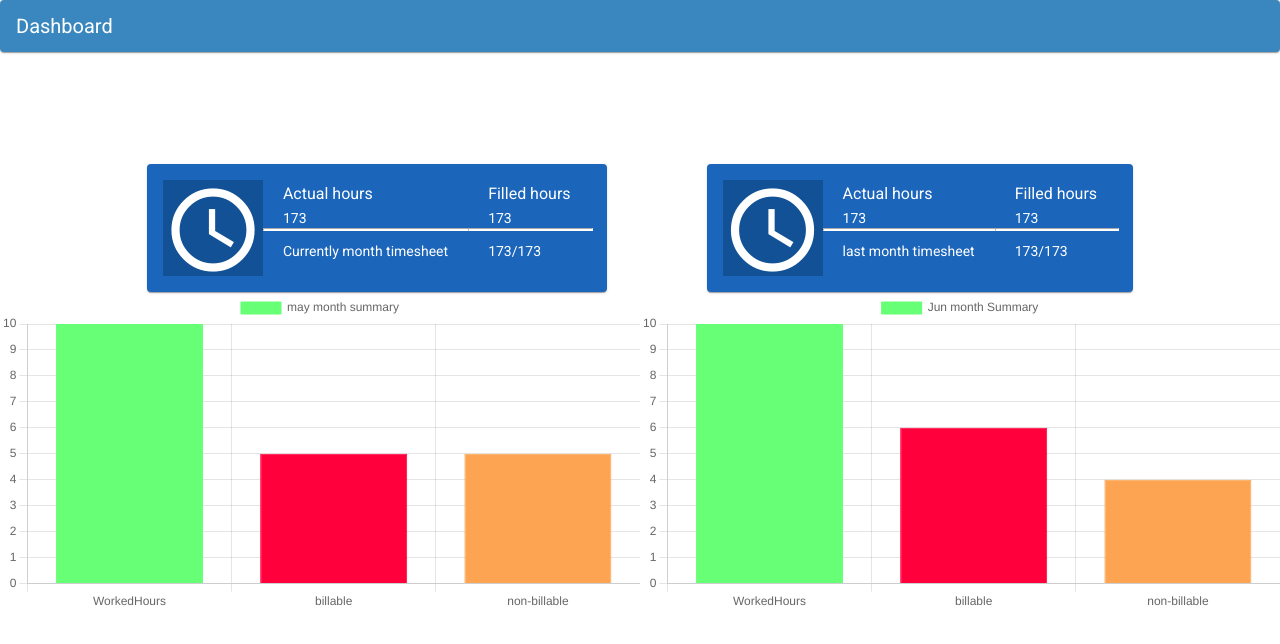
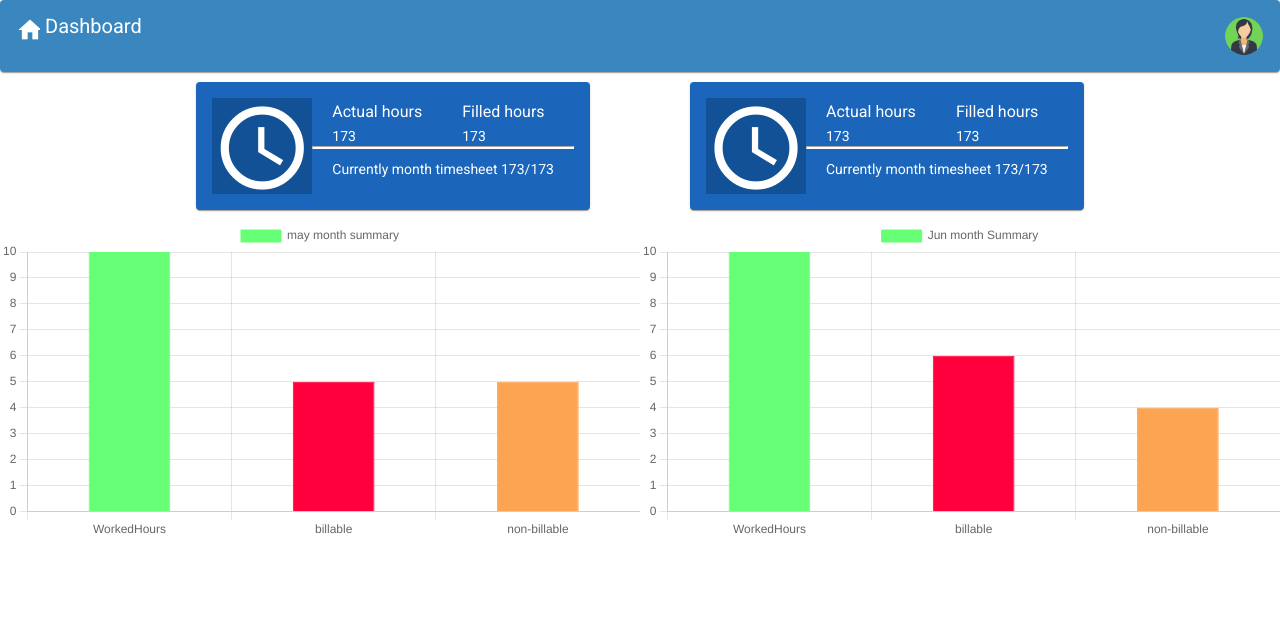
Before and after one commit to agiratech-nikkel/angular-training, an Angular app: page /dashBoard in a window 1280 px wide. Shown: the top 644 px of the page. Built offline with nearby package versions, Linux system fonts and the light colour scheme.

Commit message:
Angular training

```diff
--- a/src/app/dash-bord/dash-bord.component.html
+++ b/src/app/dash-bord/dash-bord.component.html
@@ -1,26 +1,36 @@
 <div>
     <div class="header">
-        <mat-card class="navbar">Dashboard</mat-card>
+        <mat-card class="navbar" fxLayout="row">
+            <div fxLayout="row">
+                <mat-icon class="homeIcon">home</mat-icon><span class="titel">Dashboard</span>
+            </div>
+            <div fxFlex="100" fxLayoutAlign="end">
+                <img class="img" src="../../assets/1657790548138.png" />
+            </div>
+        </mat-card>
     </div>
     <div>
-        <div class="card" fxLayout="row" fxLayoutAlign="center end" fxLayoutGap="100px">
+        <div class="card"  fxLayout.lt-sm="column" fxLayoutGap.lt-sm="10px" fxLayoutGap.lt-md="2px"
+            fxLayoutAlign="center end" fxLayoutAlign.lt-sm="start" fxLayoutGap="100px">
             <mat-card class="card1" fxFelx="100" fxLayout="row">
                 <div fxLayout="row">
                     <mat-icon class="icon">schedule</mat-icon>
                 </div>
                 <div fxLayout="row">
                     <div fxLayout="column">
-                        <h3 class="card-content-h">Actual hours</h3>
-                        <p id="card-content-p" class="">173</p>
+                        <div fxLayout="row">
+                            <div>
+                                <h3 class="card-content-h">Actual&nbsp;hours</h3>
+                                <p id="card-content-p" class="">173</p>
+                            </div>
+                            <div>
+                                <h3 class="card-content-h">Filled&nbsp;hours</h3>
+                                <p id="card-content-p">173</p>
+                            </div>
+                        </div>
                         <hr class="line">
-                        <p id="card-content-m">Currently month timesheet</p>
-                    </div>
-                    <div fxLayout="column">
-                        <div>
-                            <h3 class="card-content-h">Filled hours</h3>
-                            <p id="card-content-p">173</p>
-                            <hr class="line">
-                            <p id="card-content-m">173/173</p>
+                        <div fxLayout="row">
+                            <p id="card-content-m">Currently month timesheet 173/173</p>
                         </div>
                     </div>
                 </div>
@@ -29,26 +39,27 @@
                 <div fxLayout="row" fxFelx="100">
                     <mat-icon fxFelx="100" class="icon">schedule</mat-icon>
                 </div>
-                <div fxLayout="row">
-                    <div fxLayout="column">
-                        <h3 class="card-content-h">Actual hours</h3>
-                        <p id="card-content-p" class="">173</p>
-                        <hr class="line">
-                        <p id="card-content-m">last month timesheet</p>
+                <div fxLayout="column">
+                    <div fxLayout="row">
+                        <div>
+                            <h3 class="card-content-h">Actual&nbsp;hours</h3>
+                            <p id="card-content-p" class="">173</p>
+                        </div>
+                        <div>
+                            <h3 class="card-content-h">Filled&nbsp;hours</h3>
+                            <p id="card-content-p">173</p>
+                        </div>
                     </div>
-                    <div fxLayout="column">
-                        <div>
-                            <h3 class="card-content-h">Filled hours</h3>
-                            <p id="card-content-p" fxLayoutAlign="none end">173</p>
-                            <hr class="line">
-                            <p id="card-content-m">173/173</p>
-                        </div>
+                    <hr class="line">
+                    <div fxLayout="row">
+                        <p id="card-content-m">Currently month timesheet 173/173</p>
                     </div>
                 </div>
             </mat-card>
         </div>
         <div>
-            <div class="graph" fxFlex="50" fxLayout="row"fxLayoutAlign="start start">
+            <div class="graph" fxLayout.lt-sm="column" fxFlex.lt-sm="100" fxLayoutGap.lt-sm="10px" fxFlex="50"
+                fxLayout="row" fxLayoutAlign.lt-st="center start" fxLayoutAlign="start end">
                 <canvas id="myChart"></canvas>
                 <canvas id="myChart-1"></canvas>
             </div>
--- a/src/app/dash-bord/dash-bord.component.scss
+++ b/src/app/dash-bord/dash-bord.component.scss
@@ -3,10 +3,21 @@
     .navbar{
         background-color: #3a87bf;
         color:white ;
+        // margin-left: 2px;
+    }
+    .homeIcon{
+        font-size:28px;
+    }
+    .titel{
+        margin-left: 5px;
+    }
+    .img{
+        height: 5vh;
     }
 }
 .card{
-    height: 30vh;
+    height:inherit;
+    margin-top: 10px;
     .card1{
         background-color: #1b65ba;
         color: white;
@@ -24,7 +35,6 @@
             height: 1px;
             background-color: white;
             border-color:white;
-            width: 100%;
             margin: 0 0 0px ;
         }
     }
@@ -35,3 +45,7 @@
 #card-content-m{
         margin: 10px 20px 0px !important;
     }
+
+.graph{
+    margin-top: 10px;
+}
--- a/src/app/dash-bord/dash-bord.component.ts
+++ b/src/app/dash-bord/dash-bord.component.ts
@@ -27,14 +27,15 @@ export class DashBordComponent implements OnInit {
                 '#ff003d',
                 '#fca452',
               ],
-              borderWidth: 1
+              borderWidth: 1,
+              barPercentage: 0.5
           }]
       },
       options: {
           scales: {
               y: {
                   beginAtZero: true
-              }
+              },
           }
       }
   });
@@ -55,7 +56,8 @@ export class DashBordComponent implements OnInit {
               '#ff003d',
               '#fca452',
             ],
-            borderWidth: 1
+            borderWidth: 1,
+            barPercentage: 0.5
         }]
     },
     options: {
```
